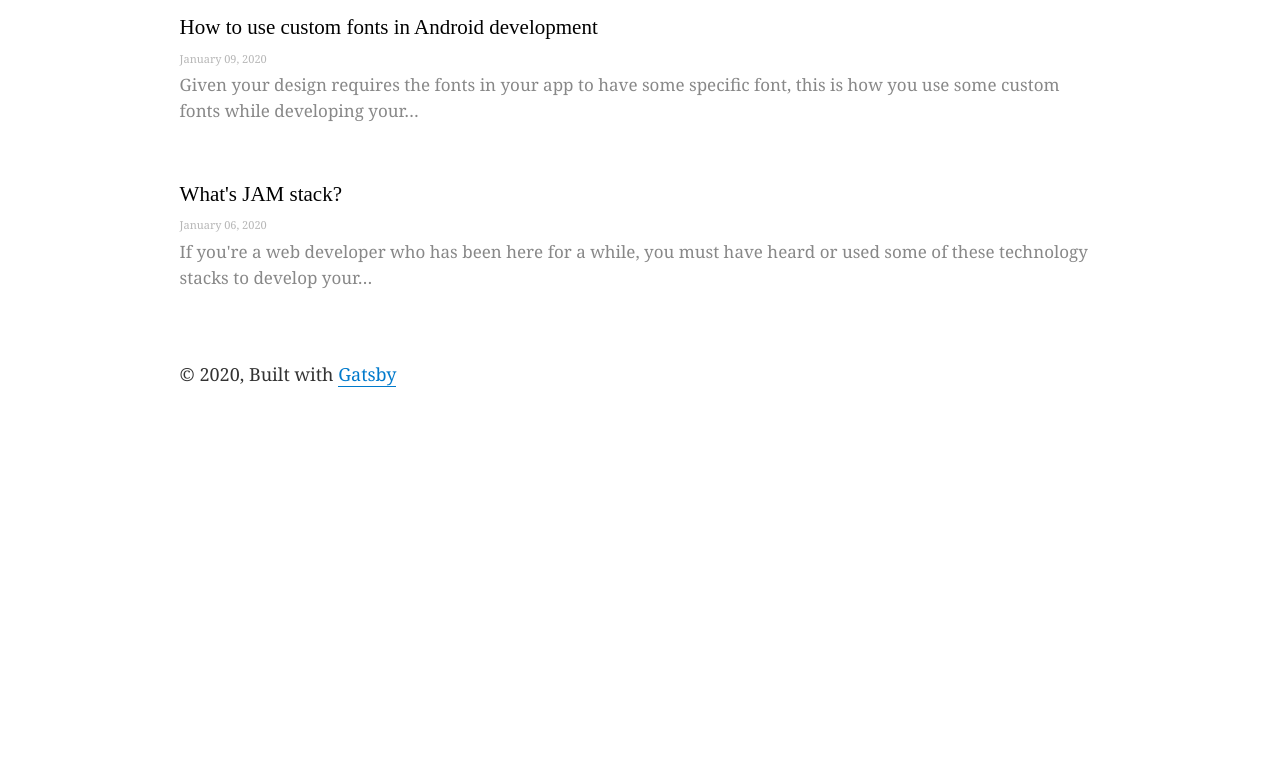
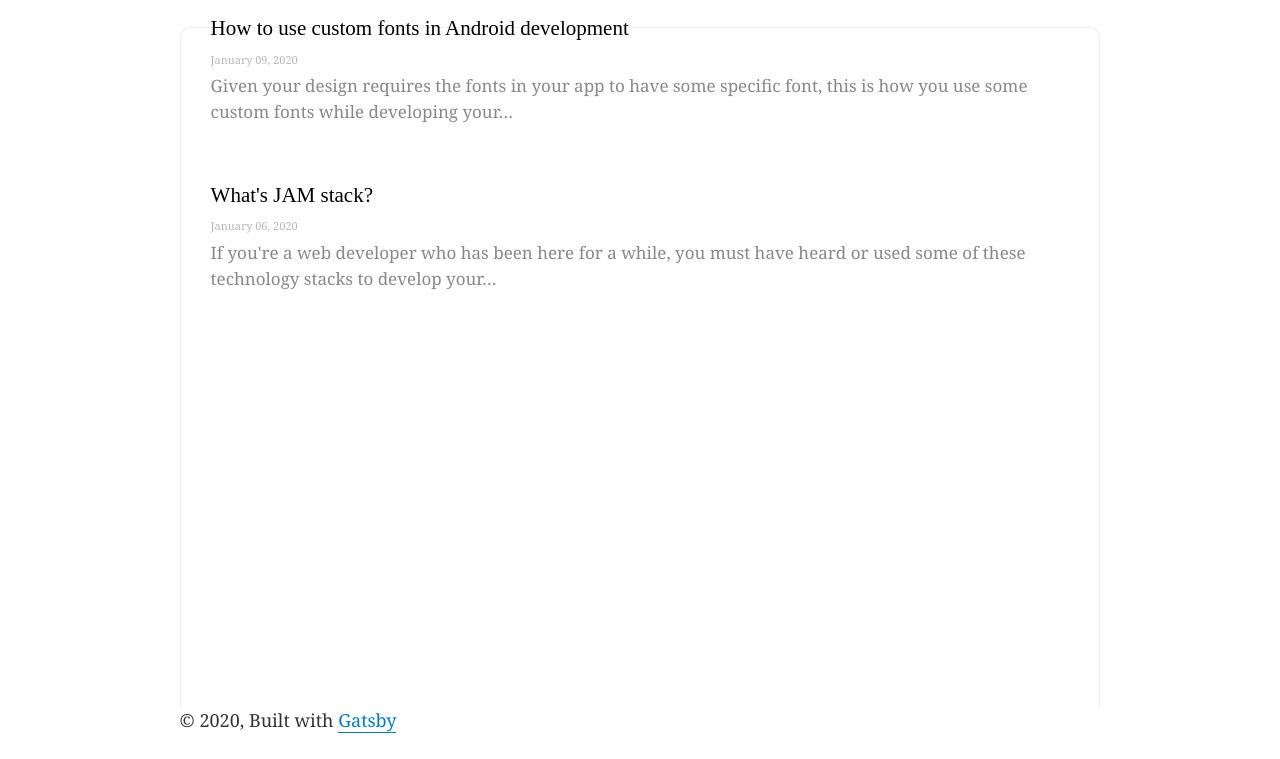
Before and after one commit to vikashask/react-gatsby-blog, a Gatsby site: page / in a window 1280 px wide. Shown: the part 79-838 px from the top of the page. Before the commit the page ends 800 px from the top, so only its background shows below. Built offline with nearby package versions, Linux system fonts and the light colour scheme; Gatsby itself is replaced by a stand-in of ours; some packages are replaced by stand-ins of ours.

Commit message:
layout added

```diff
--- a/src/components/layout.js
+++ b/src/components/layout.js
@@ -12,7 +12,9 @@ import { useStaticQuery, graphql } from "gatsby"
 import Header from "./Header/index"
 import "./layout.css"
 
-const Layout = ({ children }) => {
+const Layout = ({ location, title, children }) => {
+  const rootPath = `${__PATH_PREFIX__}/`
+
   const data = useStaticQuery(graphql`
     query SiteTitleQuery {
       site {
@@ -24,8 +26,11 @@ const Layout = ({ children }) => {
   `)
 
   return (
-    <>
-      <Header siteTitle={data.site.siteMetadata.title} />
+    <div>
+      <header>
+        {" "}
+        <Header location={location} />{" "}
+      </header>
       <div
         style={{
           margin: `0 auto`,
@@ -33,14 +38,26 @@ const Layout = ({ children }) => {
           padding: `0 1.0875rem 1.45rem`,
         }}
       >
-        <main>{children}</main>
+        <main
+        style={{
+          minHeight: `calc(100vh - 120px)`,
+          border: `0.5px solid #EEEEEE`,
+          borderBottom: `0px`,
+          borderRadius: `10px 10px 0px 0px`,
+          paddingLeft: `30px`,
+          paddingRight: `30px`,
+          paddingTop: `-20px`,
+        }}
+      >
+        {children}
+      </main>
         <footer>
           © {new Date().getFullYear()}, Built with
           {` `}
           <a href="https://www.gatsbyjs.org">Gatsby</a>
         </footer>
       </div>
-    </>
+    </div>
   )
 }
 
```
